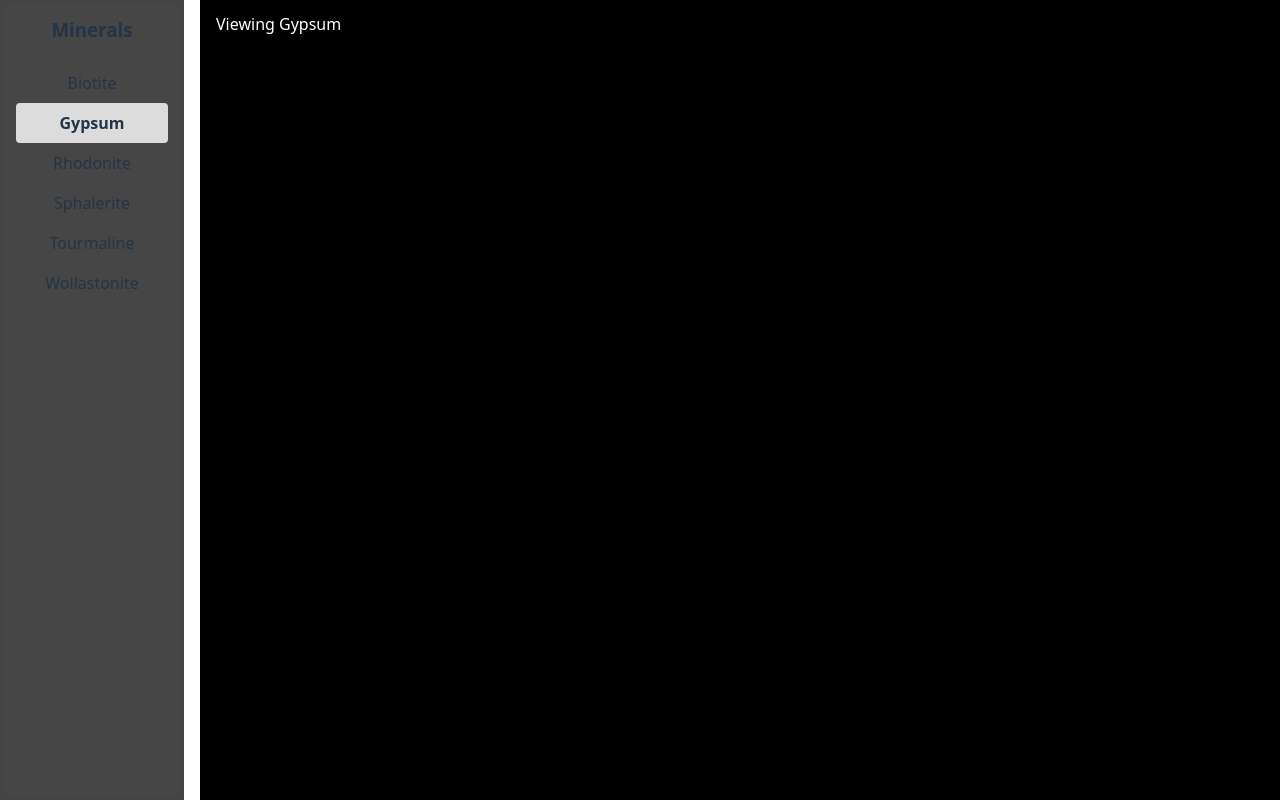
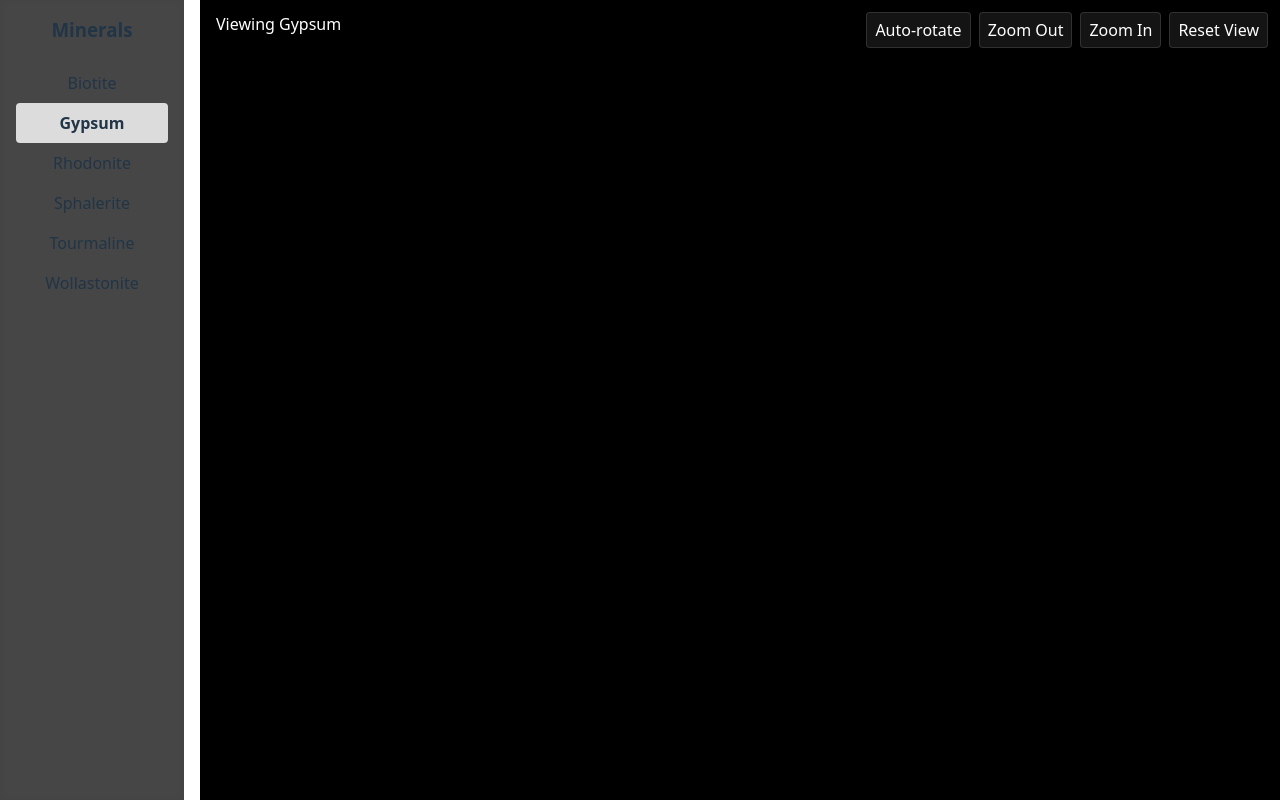
Before and after one commit to Dmartinez-van/mineralviewer, a React (Vite) app: page / in a window 1280 px wide. Built offline with nearby package versions, Linux system fonts and the light colour scheme; no server answers.

Commit message:
add ui for camera controls

```diff
--- a/src/App.css
+++ b/src/App.css
@@ -130,3 +130,25 @@
   font-family: system-ui, -apple-system, "Segoe UI", Roboto, "Helvetica Neue",
     Arial;
 }
+
+.three-controls {
+  position: absolute;
+  right: 12px;
+  top: 12px;
+  z-index: 3;
+  display: flex;
+  gap: 8px;
+}
+
+.three-controls button {
+  background: rgba(255, 255, 255, 0.08);
+  border: 1px solid rgba(255, 255, 255, 0.12);
+  color: #fff;
+  padding: 6px 8px;
+  border-radius: 4px;
+  cursor: pointer;
+}
+
+.three-controls button:hover {
+  background: rgba(255, 255, 255, 0.12);
+}
--- a/src/Threejs.tsx
+++ b/src/Threejs.tsx
@@ -2,7 +2,7 @@ import * as THREE from "three";
 import { OrbitControls } from "three/addons/controls/OrbitControls.js";
 import { GLTFLoader } from "three/addons/loaders/GLTFLoader.js";
 
-import { useEffect, useRef } from "react";
+import { useEffect, useRef, useState } from "react";
 
 type MyThreeProps = {
   mineralName?: string;
@@ -12,7 +12,7 @@ type MyThreeProps = {
 function disposeMaterial(mat: THREE.Material | THREE.Material[] | null) {
   if (!mat) return;
   if (Array.isArray(mat)) return mat.forEach((m) => disposeMaterial(m));
-  const m = mat as any;
+  const m = mat as unknown;
   const texKeys = [
     "map",
     "alphaMap",
@@ -73,6 +73,37 @@ function MyThree({ mineralName }: MyThreeProps) {
   const refContainer = useRef<HTMLDivElement | null>(null);
   const currentModelRef = useRef<THREE.Object3D | null>(null);
   const mountedRef = useRef(true);
+  const controlsRef = useRef<OrbitControls | null>(null);
+  const cameraRef = useRef<THREE.PerspectiveCamera | null>(null);
+  const initialCameraRef = useRef<THREE.Vector3 | null>(null);
+  const initialTargetRef = useRef<THREE.Vector3 | null>(null);
+  const [autoRotate, setAutoRotate] = useState(false);
+
+  // UI handlers that operate on the controls ref
+  const toggleAutoRotate = () => {
+    const c = controlsRef.current;
+    if (!c) return;
+    c.autoRotate = !c.autoRotate;
+    setAutoRotate(c.autoRotate);
+  };
+
+  const resetView = () => {
+    const cam = cameraRef.current;
+    const c = controlsRef.current;
+    if (!cam || !c) return;
+    if (initialCameraRef.current) cam.position.copy(initialCameraRef.current);
+    if (initialTargetRef.current) c.target.copy(initialTargetRef.current);
+    c.update();
+  };
+
+  const zoom = (delta: number) => {
+    const cam = cameraRef.current;
+    const c = controlsRef.current;
+    if (!cam || !c) return;
+    const dir = c.target.clone().sub(cam.position).normalize();
+    cam.position.add(dir.multiplyScalar(delta));
+    c.update();
+  };
 
   useEffect(() => {
     mountedRef.current = true;
@@ -119,6 +150,12 @@ function MyThree({ mineralName }: MyThreeProps) {
     };
     window.addEventListener("resize", handleResize);
 
+    // store refs so UI handlers can access them
+    controlsRef.current = controls;
+    cameraRef.current = camera;
+    initialCameraRef.current = camera.position.clone();
+    initialTargetRef.current = controls.target.clone();
+
     const loader = new GLTFLoader();
     loader.load(
       modelUrl,
@@ -162,6 +199,8 @@ function MyThree({ mineralName }: MyThreeProps) {
 
     const animate = function () {
       requestAnimationFrame(animate);
+      // update controls for damping and auto-rotate
+      controls.update();
       renderer.render(scene, camera);
     };
 
@@ -181,6 +220,14 @@ function MyThree({ mineralName }: MyThreeProps) {
           disposeNode(currentModelRef.current);
           currentModelRef.current = null;
         }
+        if (controlsRef.current) {
+          try {
+            controlsRef.current.dispose();
+          } catch {
+            // ignore
+          }
+          controlsRef.current = null;
+        }
       } catch {
         // ignore dispose errors
       }
@@ -194,6 +241,14 @@ function MyThree({ mineralName }: MyThreeProps) {
   return (
     <div ref={refContainer} className="three-container">
       <div className="three-overlay">Viewing {mineralName ?? "<Nothing>"}</div>
+      <div className="three-controls">
+        <button onClick={toggleAutoRotate}>
+          {autoRotate ? "Stop Auto-rotate" : "Auto-rotate"}
+        </button>
+        <button onClick={() => zoom(-0.6)}>Zoom Out</button>
+        <button onClick={() => zoom(0.6)}>Zoom In</button>
+        <button onClick={resetView}>Reset View</button>
+      </div>
     </div>
   );
 }
```
